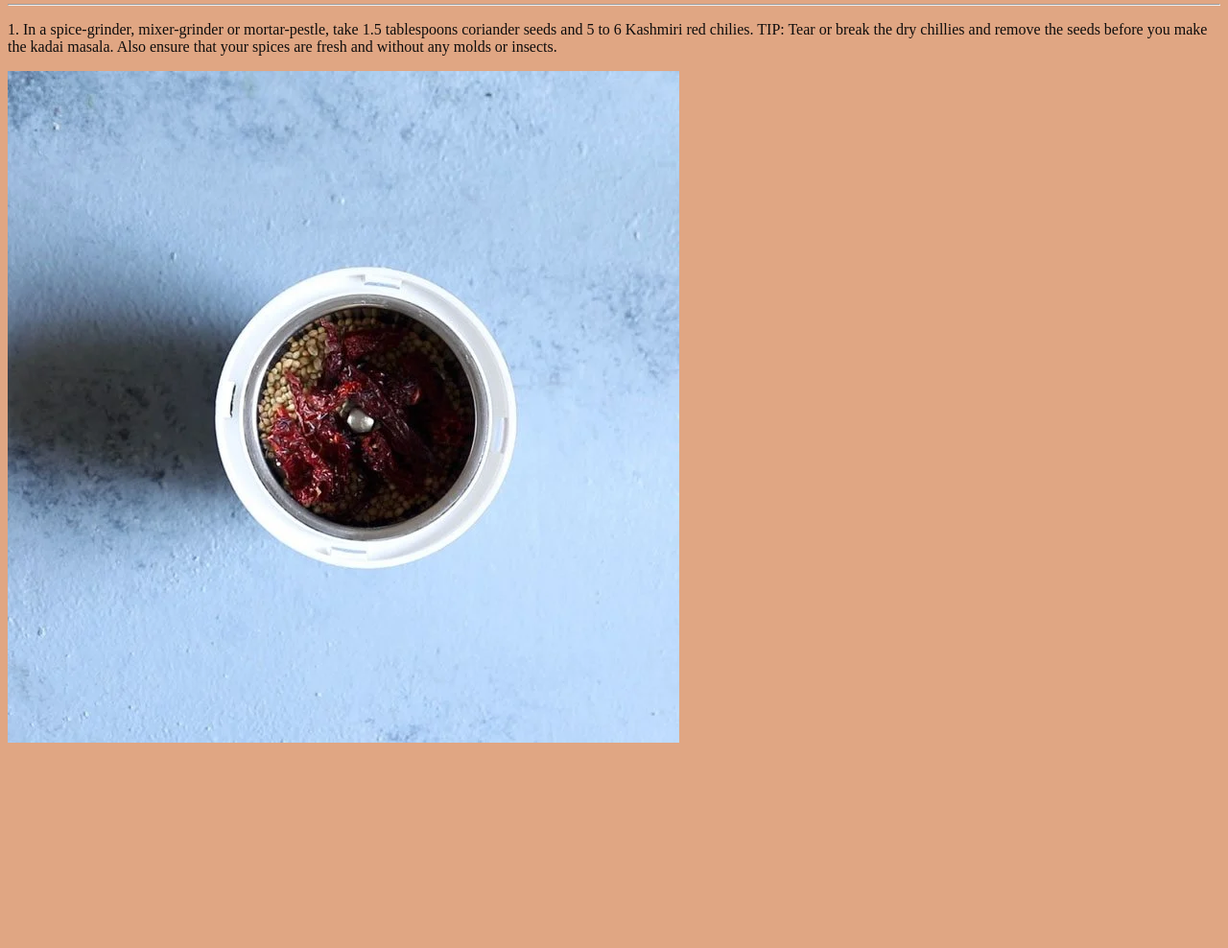
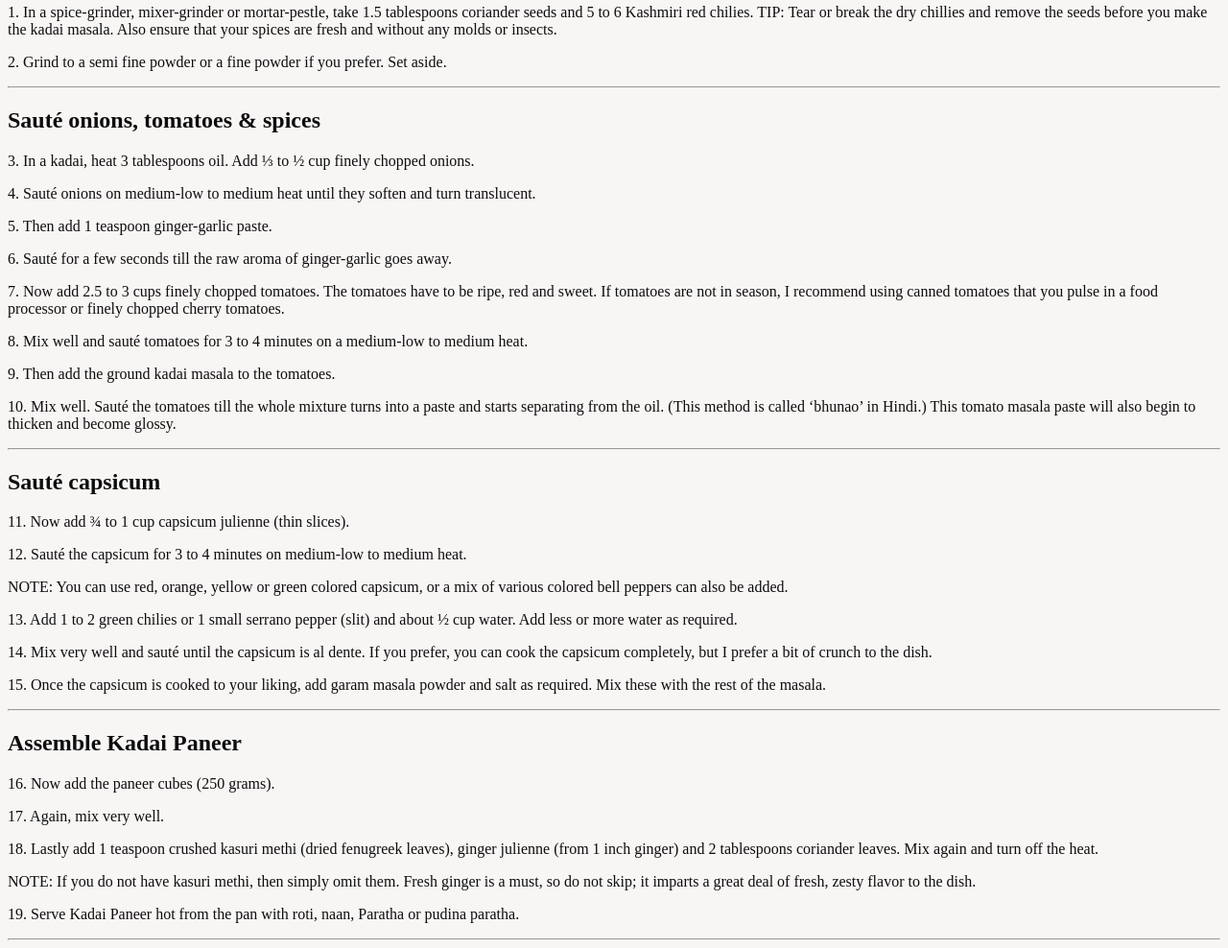
Before and after one commit to SuryaanshDev/The-cooking-tree, a plain HTML site: page page1.html in a window 1280 px wide. Shown: the part 392-1380 px from the top of the page at 96% size. Before the commit the page ends 1178 px from the top, so only its background shows below. Drawn offline with Linux system fonts and the light colour scheme.

Commit message:
added content in page1.html

```diff
--- a/page1.html
+++ b/page1.html
@@ -12,7 +12,7 @@
         <style type='text/css'>
             body{
              color:rgb(14, 13, 13);
-             background-color: rgba(217, 147, 103, 0.815)}
+             background-color: rgba(247, 245, 243, 0.815)}
             </style>
     <main>
         <h2>Ingredients You Need</h2>
@@ -29,11 +29,43 @@
         <h3>Recipe 1</h3>
         <hr>
         <h2>Make Kadhai Masala</h2>
-        <hr>
         <p>1. In a spice-grinder, mixer-grinder or mortar-pestle, take 1.5 tablespoons coriander seeds and 5 to 6 Kashmiri red chilies.
 
             TIP: Tear or break the dry chillies and remove the seeds before you make the kadai masala. Also ensure that your spices are fresh and without any molds or insects.</p>
-        <img src = "images/kadai-paneer-recipe.webp">
+
+        <p>2. Grind to a semi fine powder or a fine powder if you prefer. Set aside.</p>
+
+        <hr>
+        <h2>Sauté onions, tomatoes & spices</h2>
+        <p>3. In a kadai, heat 3 tablespoons oil. Add ⅓ to ½ cup finely chopped onions.</p>
+
+        <p>4. Sauté onions on medium-low to medium heat until they soften and turn translucent.</p>
+        <p>5. Then add 1 teaspoon ginger-garlic paste.</p>
+        <p>6. Sauté for a few seconds till the raw aroma of ginger-garlic goes away.</p>
+        <p>7. Now add 2.5 to 3 cups finely chopped tomatoes. The tomatoes have to be ripe, red and sweet. If tomatoes are not in season, I recommend using canned tomatoes that you pulse in a food processor or finely chopped cherry tomatoes.</p>
+        <p>8. Mix well and sauté tomatoes for 3 to 4 minutes on a medium-low to medium heat.</p>
+        <p>9. Then add the ground kadai masala to the tomatoes.</p>
+        <p>10. Mix well. Sauté the tomatoes till the whole mixture turns into a paste and starts separating from the oil. (This method is called ‘bhunao’ in Hindi.)
+
+            This tomato masala paste will also begin to thicken and become glossy.</p>
+        <hr>
+        <h2>Sauté capsicum</h2>
+        <p>11. Now add ¾ to 1 cup capsicum julienne (thin slices).</p>
+        <p>12. Sauté the capsicum for 3 to 4 minutes on medium-low to medium heat.</p>
+
+        <p>NOTE: You can use red, orange, yellow or green colored capsicum, or a mix of various colored bell peppers can also be added.  </p>
+        <p>13. Add 1 to 2 green chilies or 1 small serrano pepper (slit) and about ½ cup water. Add less or more water as required.</p>
+        <p>14. Mix very well and sauté until the capsicum is al dente. If you prefer, you can cook the capsicum completely, but I prefer a bit of crunch to the dish.</p>
+        <p>15. Once the capsicum is cooked to your liking, add garam masala powder and salt as required. Mix these with the rest of the masala.</p>
+        <hr>
+        <h2>Assemble Kadai Paneer</h2>
+        <p>16. Now add the paneer cubes (250 grams).</p>
+        <p>17. Again, mix very well.</p>
+        <p>18. Lastly add 1 teaspoon crushed kasuri methi (dried fenugreek leaves), ginger julienne (from 1 inch ginger) and 2 tablespoons coriander leaves. Mix again and turn off the heat.</p>
+
+        <p>NOTE: If you do not have kasuri methi, then simply omit them. Fresh ginger is a must, so do not skip; it imparts a great deal of fresh, zesty flavor to the dish.</p>
+        <p>19. Serve Kadai Paneer hot from the pan with roti, naan, Paratha or pudina paratha.</p>
+        <hr>
     </main>
     <footer>
 
```
Also changed, not shown: images/3574480-200.png (added), images/house.png (added), images/kadai-paneer-recipe-03.webp (added), images/kadai-paneer-recipe-05.webp (added), images/kadai-paneer-recipe-06.webp (added), images/notification.png (added), images/search.png (added), images/social-care.png (added), images/social.png (added).
